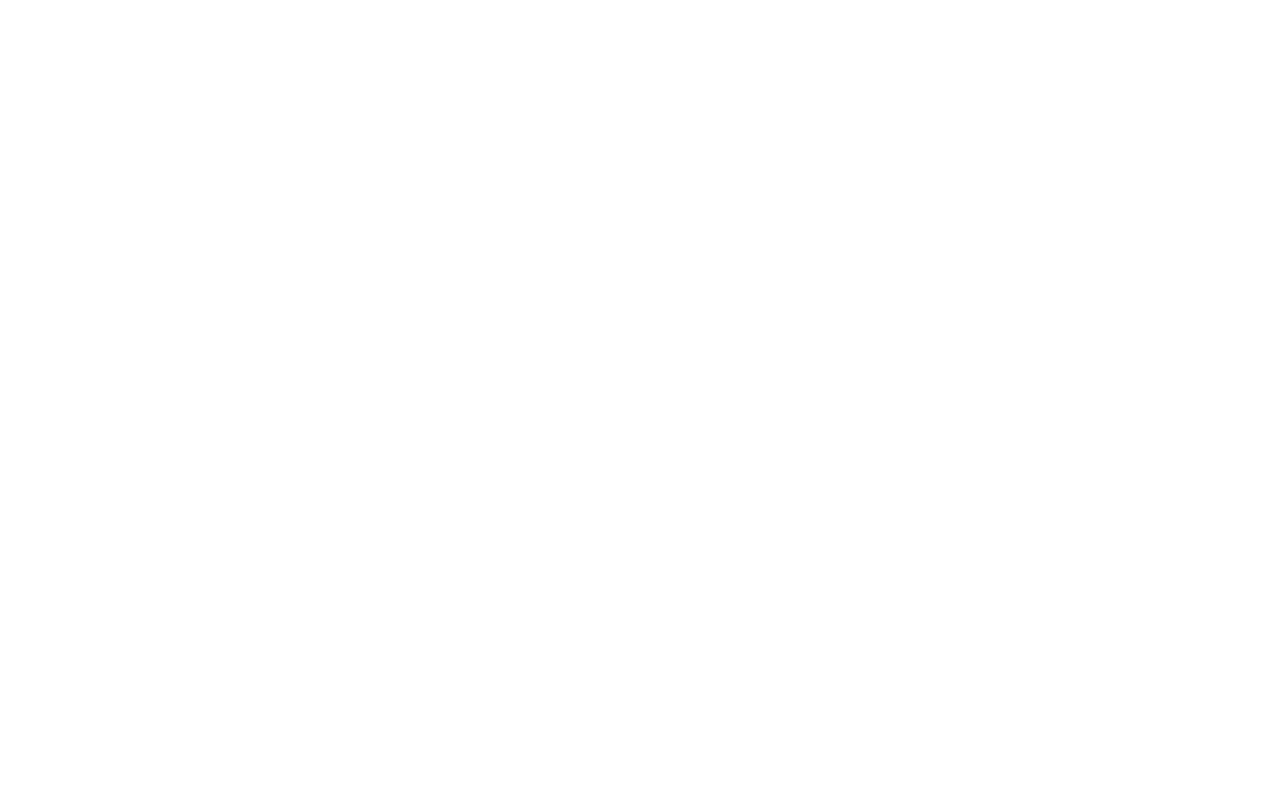
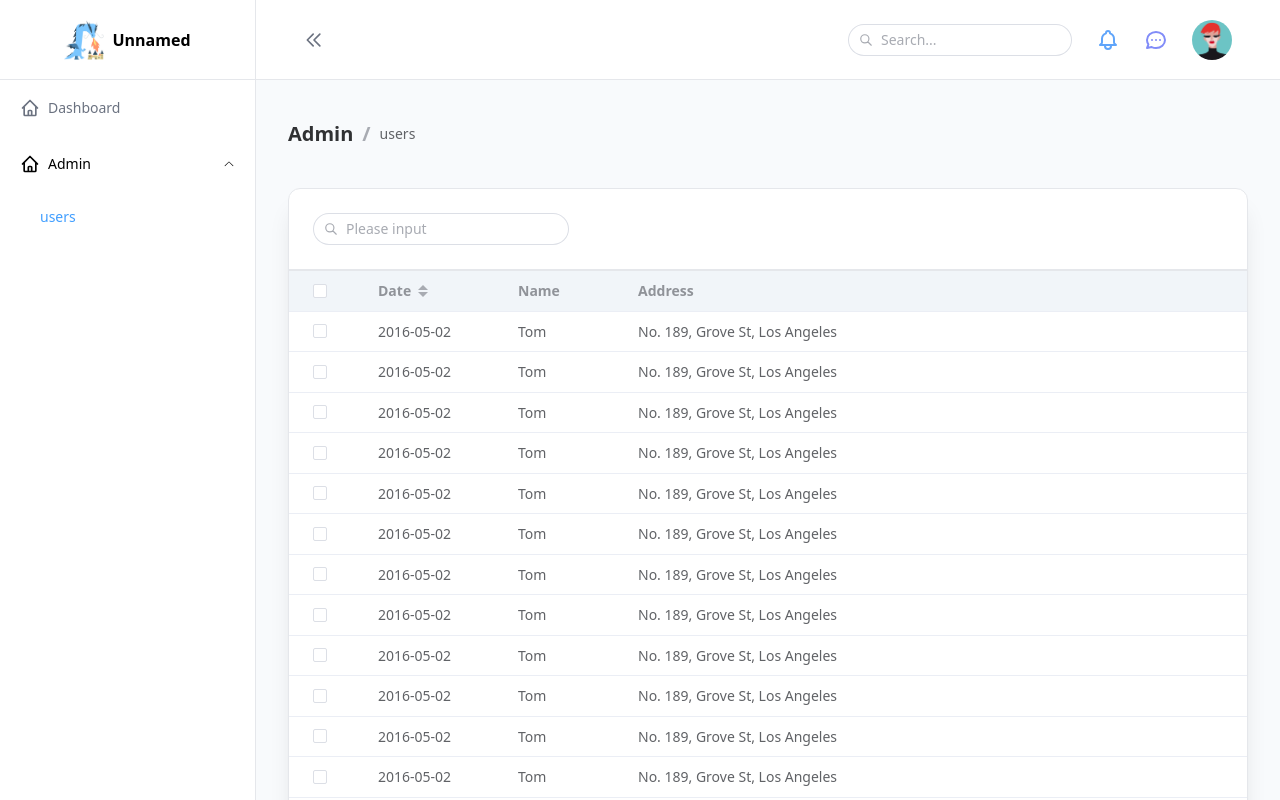
Before and after one commit to feilongjump/unnamed, a Vue app: page /backstage/admin/users in a window 1280 px wide. Before the commit this address had no page. Built offline with nearby package versions, Linux system fonts and the light colour scheme.

Commit message:
adminUsers

```diff
--- /dev/null
+++ b/src/router/backstage_modules/admin.ts
@@ -0,0 +1,28 @@
+import { RouteRecordRaw } from 'vue-router'
+import App from '@/App.vue'
+import { HomeIcon } from '@heroicons/vue/outline'
+
+const adminRoute: Array<RouteRecordRaw> = [
+  {
+    path: 'admin',
+    name: 'Backstage.Admin',
+    redirect: { name: 'Backstage.Admin.User' },
+    component: App,
+    meta: {
+      title: 'Admin',
+      icon: HomeIcon
+    },
+    children: [
+      {
+        path: 'users',
+        name: 'Backstage.Admin.User',
+        component: () => import('@/views/backstage/admin/user/index.vue'),
+        meta: {
+          title: 'users'
+        }
+      }
+    ]
+  }
+]
+
+export default adminRoute
--- a/src/router/backstage_modules/index.ts
+++ b/src/router/backstage_modules/index.ts
@@ -1,6 +1,7 @@
 import { RouteRecordRaw } from 'vue-router'
+import adminRoute from './admin'
 import dashboardRoute from './dashboard'
 
-const backstageModuleRoutes: Array<RouteRecordRaw> = [...dashboardRoute]
+const backstageModuleRoutes: Array<RouteRecordRaw> = [...dashboardRoute, ...adminRoute]
 
 export default backstageModuleRoutes
--- /dev/null
+++ b/src/views/backstage/admin/user/index.vue
@@ -0,0 +1,56 @@
+<template>
+  <div class="bg-white rounded-xl border shadow-xl">
+    <div class="px-6 py-6 border-b">
+      <div class="w-64">
+        <el-input
+          v-model="keywords"
+          :prefix-icon="SearchIcon"
+          placeholder="Please input"
+          class="rounded-full-input"
+        />
+      </div>
+    </div>
+    <el-table
+      :data="tableData"
+      header-cell-class-name="table-header"
+      cell-class-name="table-cell"
+      @selection-change="handleSelectionChange"
+    >
+      <el-table-column type="selection" width="65" />
+      <el-table-column prop="date" label="Date" sortable width="140" />
+      <el-table-column prop="name" label="Name" width="120" />
+      <el-table-column prop="address" label="Address" />
+    </el-table>
+    <div class="px-3 py-6 flex justify-end">
+      <el-pagination
+        v-model:currentPage="currentPage"
+        v-model:page-size="pageSize"
+        :page-sizes="[10, 20, 50]"
+        background
+        layout="total, sizes, prev, pager, next"
+        :total="500"
+      />
+    </div>
+  </div>
+</template>
+
+<script lang="ts" setup>
+import { SearchIcon } from '@heroicons/vue/outline'
+import { ref } from 'vue'
+
+const item = {
+  date: '2016-05-02',
+  name: 'Tom',
+  address: 'No. 189, Grove St, Los Angeles'
+}
+const tableData = ref(Array.from({ length: 30 }).fill(item))
+
+const keywords = ref()
+const currentPage = ref(1)
+const pageSize = ref(50)
+
+const multipleSelection = ref([])
+const handleSelectionChange = (val: []) => {
+  multipleSelection.value = val
+}
+</script>
```
